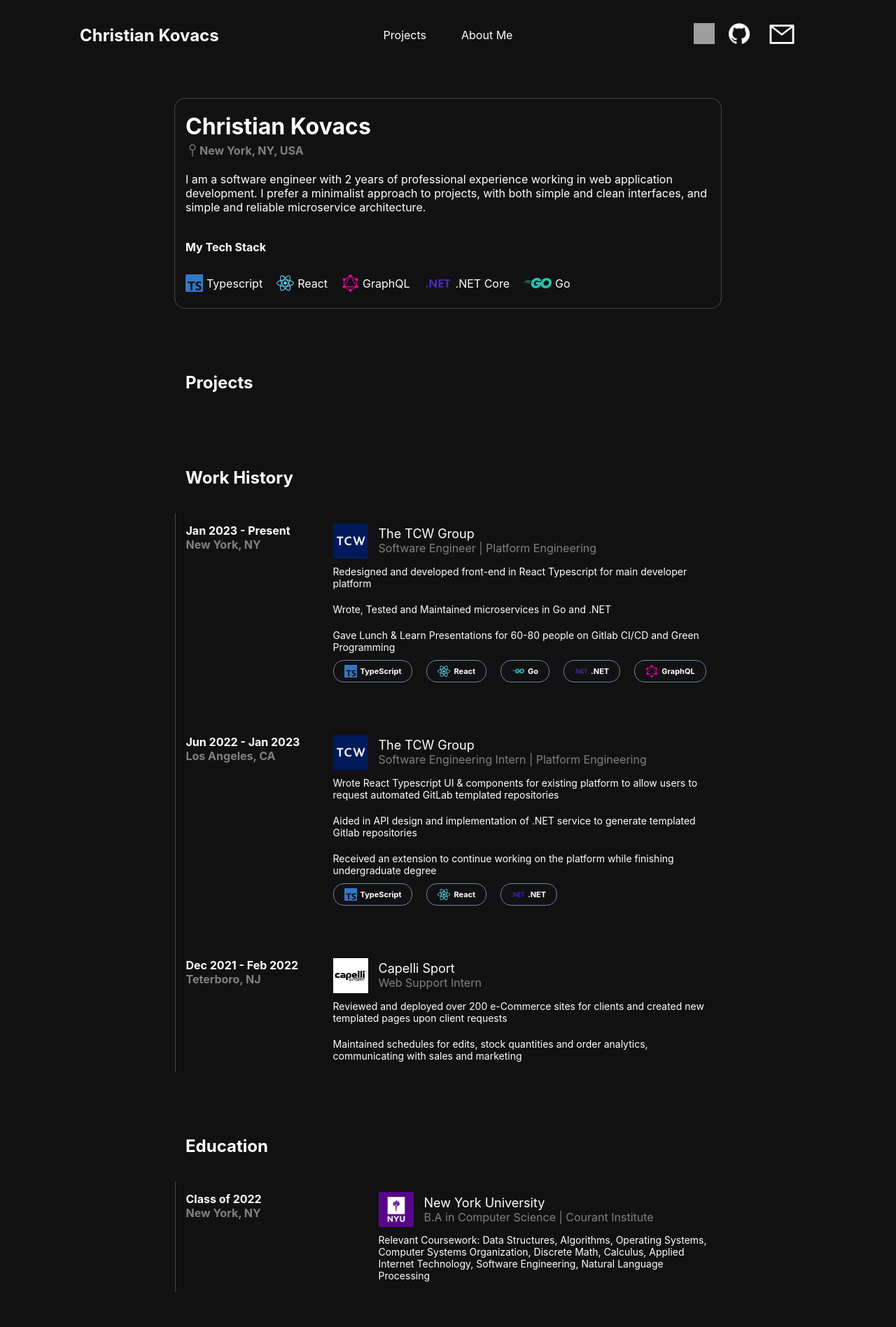
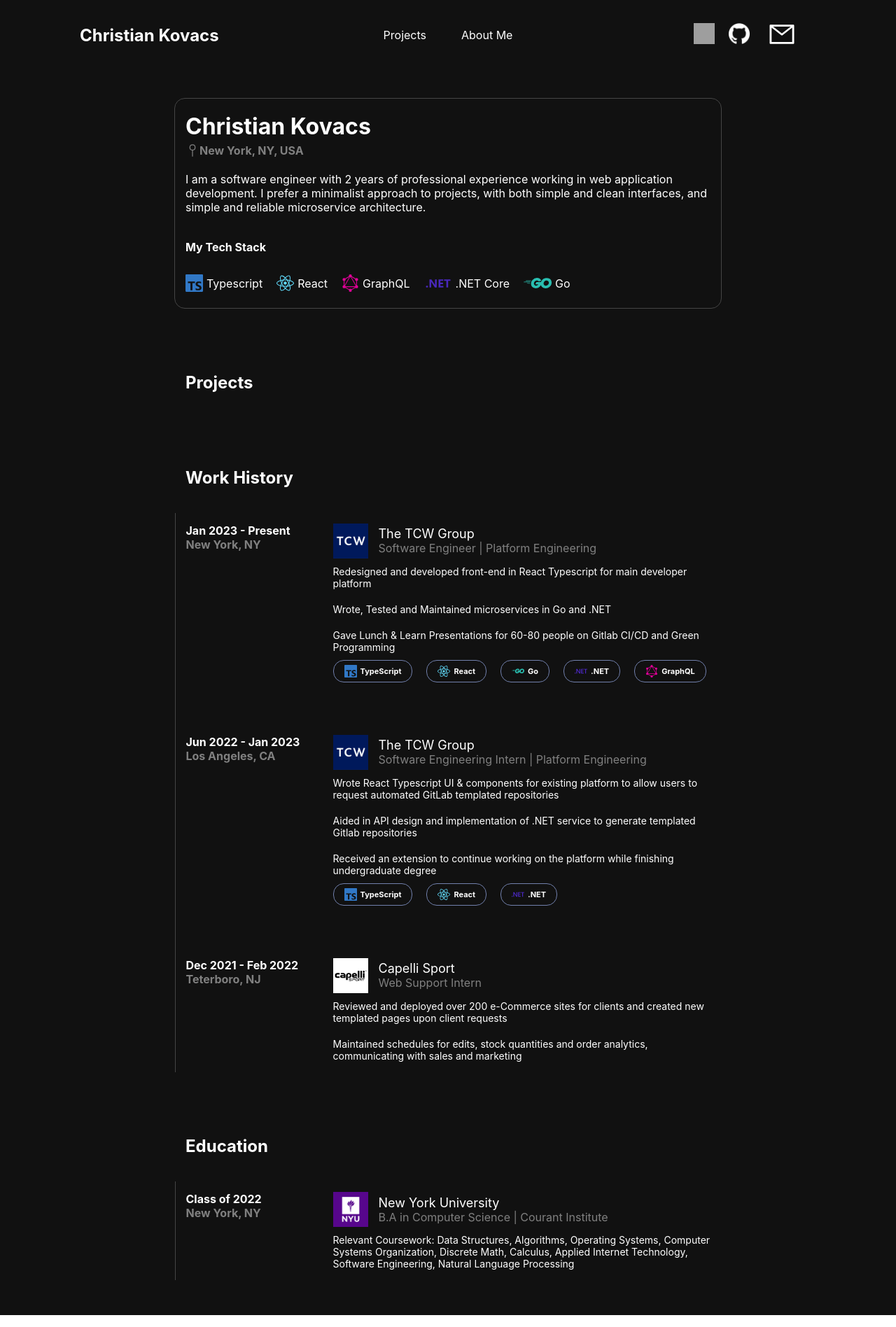
Before and after one commit to ckovacsdev/portfolio, a React (Create React App) app: page / in a window 1280 px wide. Shown: the whole page at 70% size. Built offline with nearby package versions, Linux system fonts and the light colour scheme; grey boxes are pictures that could not be loaded; the HTML template or start-up script is replaced by a standard one.

Commit message:
fix spacing for education

```diff
--- a/src/components/education-card/education-card.css
+++ b/src/components/education-card/education-card.css
@@ -32,7 +32,7 @@
 }
 
 .education-card-description{
-    width: 475px;
+    width: 540px;
     display: flex;
     flex-direction: column;
     row-gap: 10px;
```
